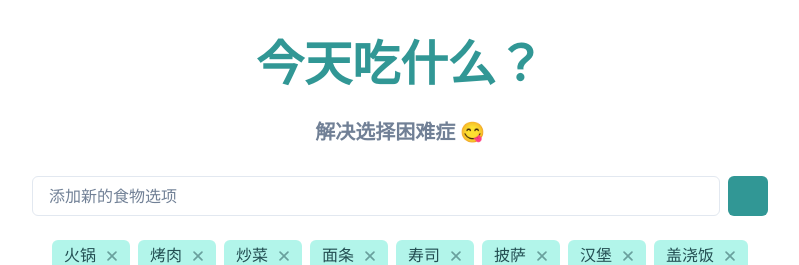
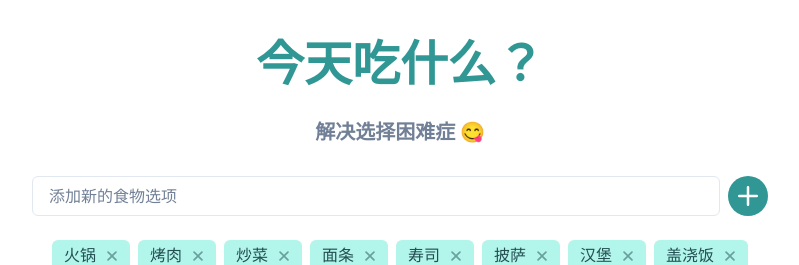
Before and after one commit to one-answer/chisha, a React (Vite) app: page / in a window 1280 px wide. Shown: the top 265 px of the page, without its empty margins (240-1039 px from the left). Built offline with nearby package versions, Linux system fonts and the light colour scheme.

Commit message:
添加选项样式更新

```diff
--- a/src/components/FoodSelector.tsx
+++ b/src/components/FoodSelector.tsx
@@ -84,9 +84,17 @@ const FoodSelector = () => {
         />
         <IconButton
           aria-label="添加食物"
-          _icon={{ as: AddIcon }}
+          icon={<AddIcon />}
           onClick={addFood}
           colorScheme="teal"
+          size="md"
+          fontSize="20px"
+          variant="solid"
+          isRound
+          _hover={{
+            transform: 'scale(1.1)',
+          }}
+          transition="all 0.2s"
         />
       </HStack>
 
```
